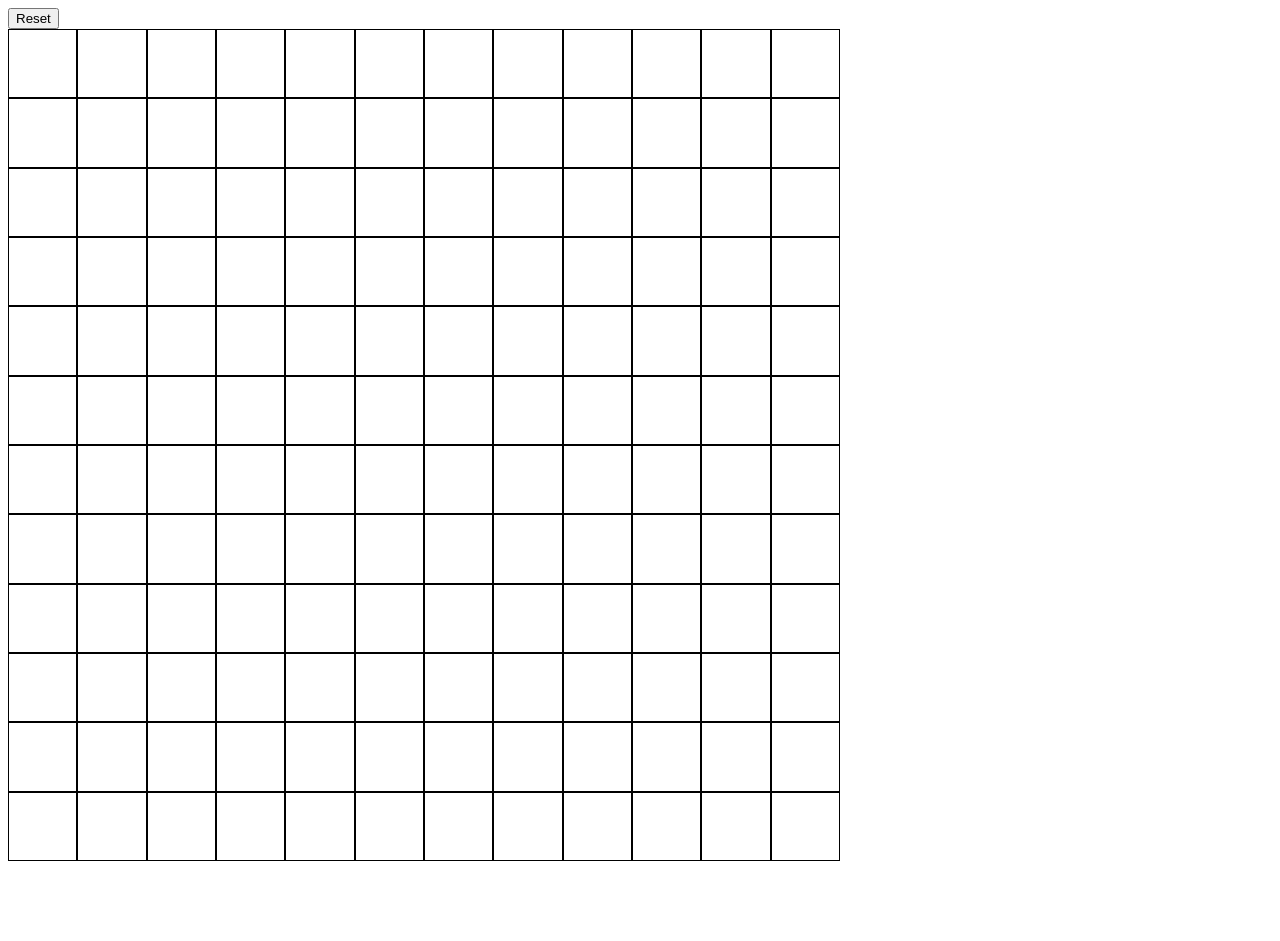
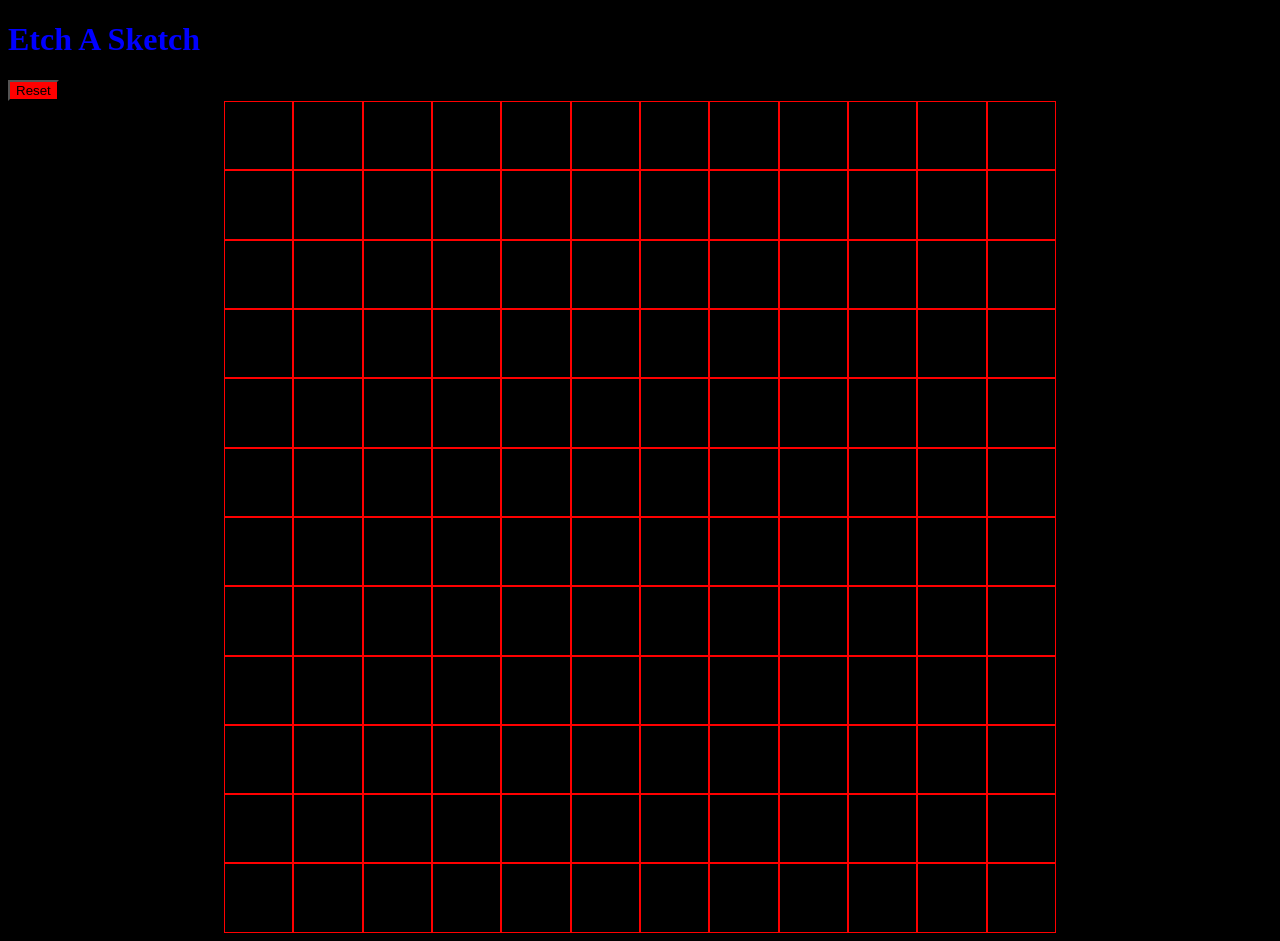
Before and after one commit to Amrmb-05/Etch-A-Sketch, a plain HTML site: page index.html in a window 1280 px wide. Before the commit the page ends 869 px from the top, so only its background shows below. Drawn offline with Linux system fonts and the light colour scheme.

Commit message:
changed the color of the grid

```diff
--- a/index.html
+++ b/index.html
@@ -8,6 +8,7 @@
     <title>Etch A Sketch</title>
 </head>
 <body>
+    <h1>Etch A Sketch</h1>
     <button>Reset</button>
     <div class='container'></div>
     <script src='script/script.js'></script>
--- a/style/style.css
+++ b/style/style.css
@@ -1,6 +1,6 @@
 .container div {
 
-    border: 1px solid black;
+    border: 1px solid red;
     margin: 0;
 }
 
@@ -9,9 +9,23 @@
     flex-wrap: wrap;
     width: 832px;
     height: 832px;
-    flex-grow: 0;
+    margin-right:auto;
+    margin-left:auto;
+
 }
 
 .hover{
     background-color: blue;
 }
+
+body {
+    background-color: black;
+}
+
+h1 {
+    color: blue;
+}
+
+button {
+    background-color: red;
+}
```
